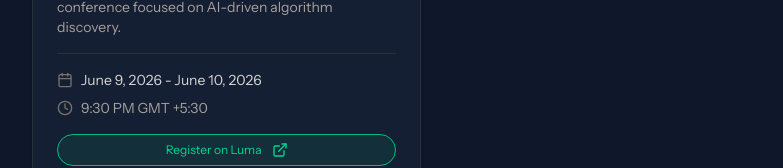
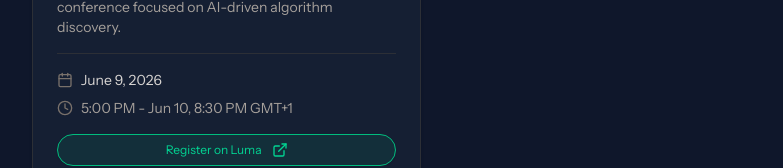
Before and after one commit to AIDDA-Institute/algorithmdiscovery.org, a Next.js app: page /events in a window 1280 px wide. Shown: the part 775-943 px from the top of the page, without its empty margins (0-783 px from the left). Built offline with nearby package versions, Linux system fonts and the light colour scheme; no server answers.

Commit message:
Fix AIDDA 2026 event time

```diff
--- a/src/data/events.ts
+++ b/src/data/events.ts
@@ -86,8 +86,8 @@ export const events: Event[] = [
       "AIDDA 2026 is a two-day virtual technical conference focused on AI-driven algorithm discovery.",
     longDescription:
       "AIDDA 2026 is a two-day virtual technical conference focused on AI-driven algorithm discovery.\n\nThe event brings together researchers and builders working on LLM-guided evolutionary systems, automated algorithm design, test-time discovery, coding agents, verifiers, benchmarks, and autonomous science systems.",
-    date: "June 9, 2026 - June 10, 2026",
-    time: "9:30 PM GMT +5:30",
+    date: "June 9, 2026",
+    time: "5:00 PM - Jun 10, 8:30 PM GMT+1",
     iconName: "Users",
     icon: Users,
     color: "emerald",
```
